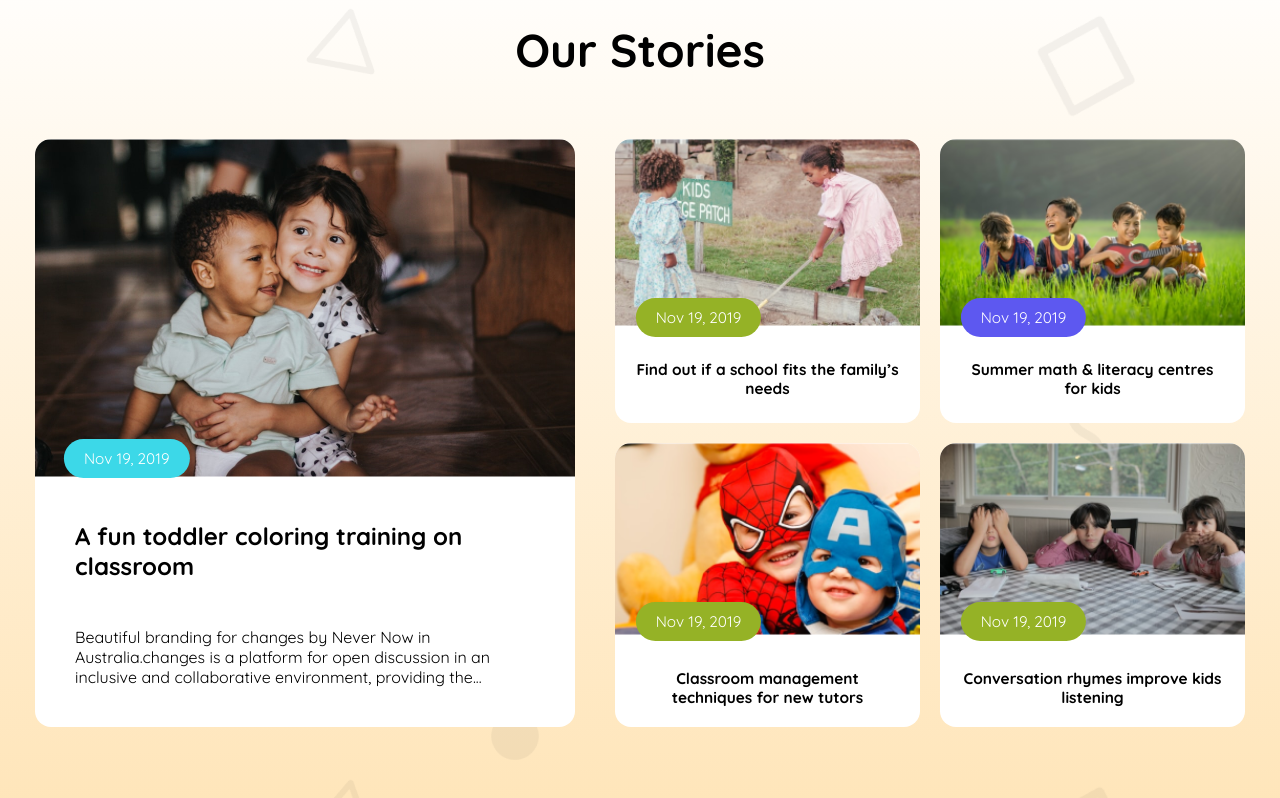
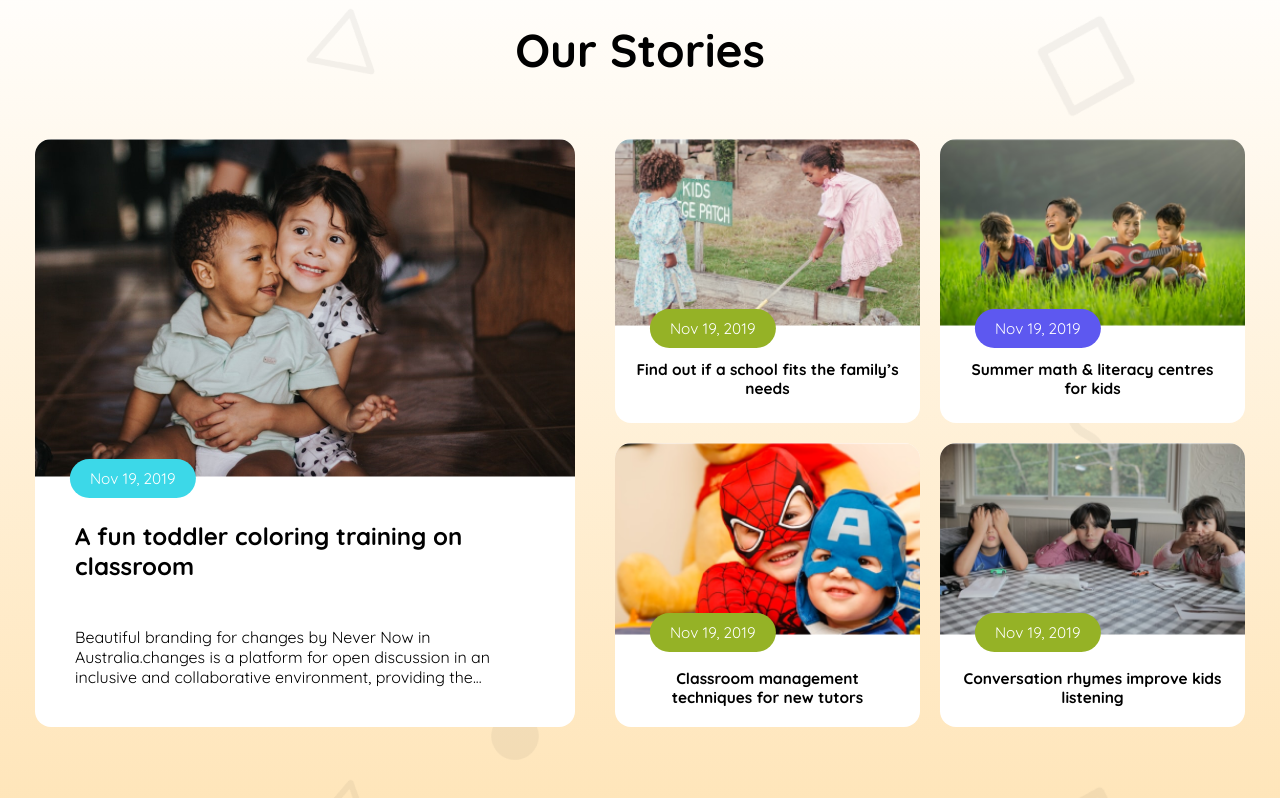
Before and after one commit to knaeeim/Assignment-2-W-11, a plain HTML site: page index.html in a window 1280 px wide. Shown: the part 1621-2419 px from the top of the page. Drawn offline with nearby package versions, Linux system fonts and the light colour scheme.

Commit message:
Few changes

```diff
--- a/style.css
+++ b/style.css
@@ -298,8 +298,8 @@
     padding: 10px 20px;
     border-radius: 50px;
     font-size: 15.34px;
-    top: 56%;
-    left: 15%;
+    top: 170px;
+    left: 60px;
     transform: translate(-20%, 0%);
     color: #FFFFFF;
 }
@@ -309,8 +309,8 @@
     font-size: 15.34px;
     padding: 10px 20px;
     border-radius: 50px;
-    top: 51%;
-    left: 10%;
+    top: 320px;
+    left: 60px;
     transform: translate(-20%, 0%);
     background-color: #3CD8E8;
     color: #FFFFFF;
```
